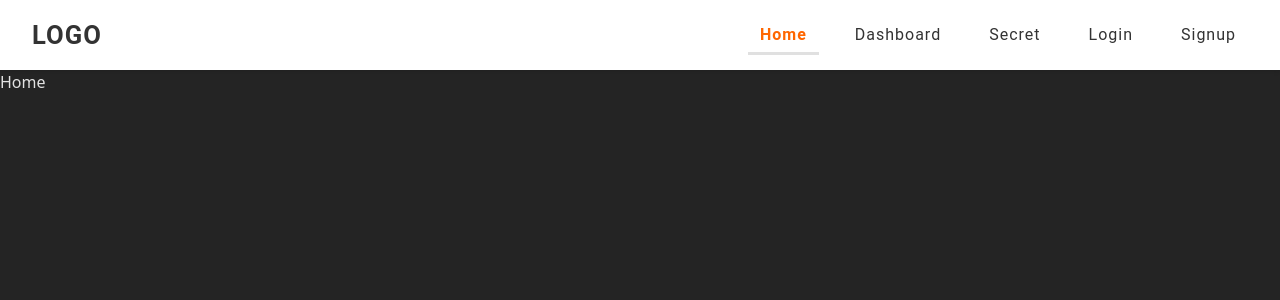
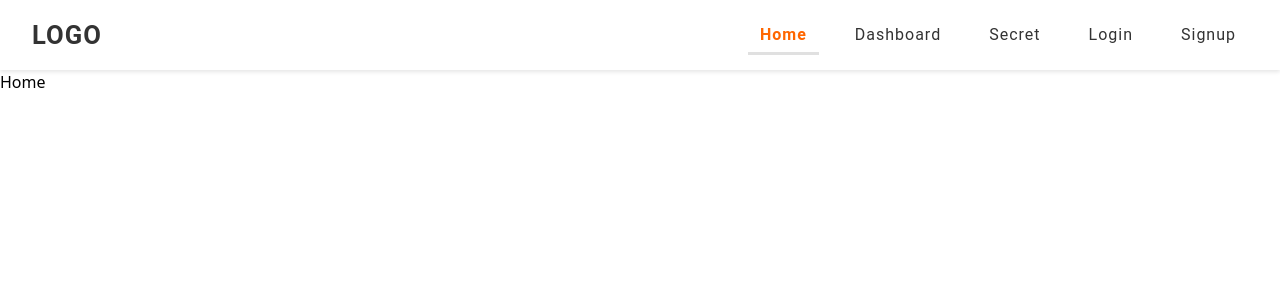
Before and after one commit to Wilberth08-maker/M-dulo-5.-React-Avanzado, a React (Vite) app in the folder 03.Auth/: page / in a window 1280 px wide. Shown: the top 300 px of the page. Built offline with nearby package versions, Linux system fonts and the light colour scheme.

Commit message:
💄 Correción de estilos

```diff
--- a/03.Auth/src/index.css
+++ b/03.Auth/src/index.css
@@ -8,18 +8,3 @@
   padding: 0;
   box-sizing: content-box;
 }
-
-:root {
-  font-family: system-ui, Avenir, Helvetica, Arial, sans-serif;
-  line-height: 1.5;
-  font-weight: 400;
-
-  color-scheme: light dark;
-  color: rgba(255, 255, 255, 0.87);
-  background-color: #242424;
-
-  font-synthesis: none;
-  text-rendering: optimizeLegibility;
-  -webkit-font-smoothing: antialiased;
-  -moz-osx-font-smoothing: grayscale;
-}
```
Also changed, not shown: 03.Auth/src/App.css (deleted).
